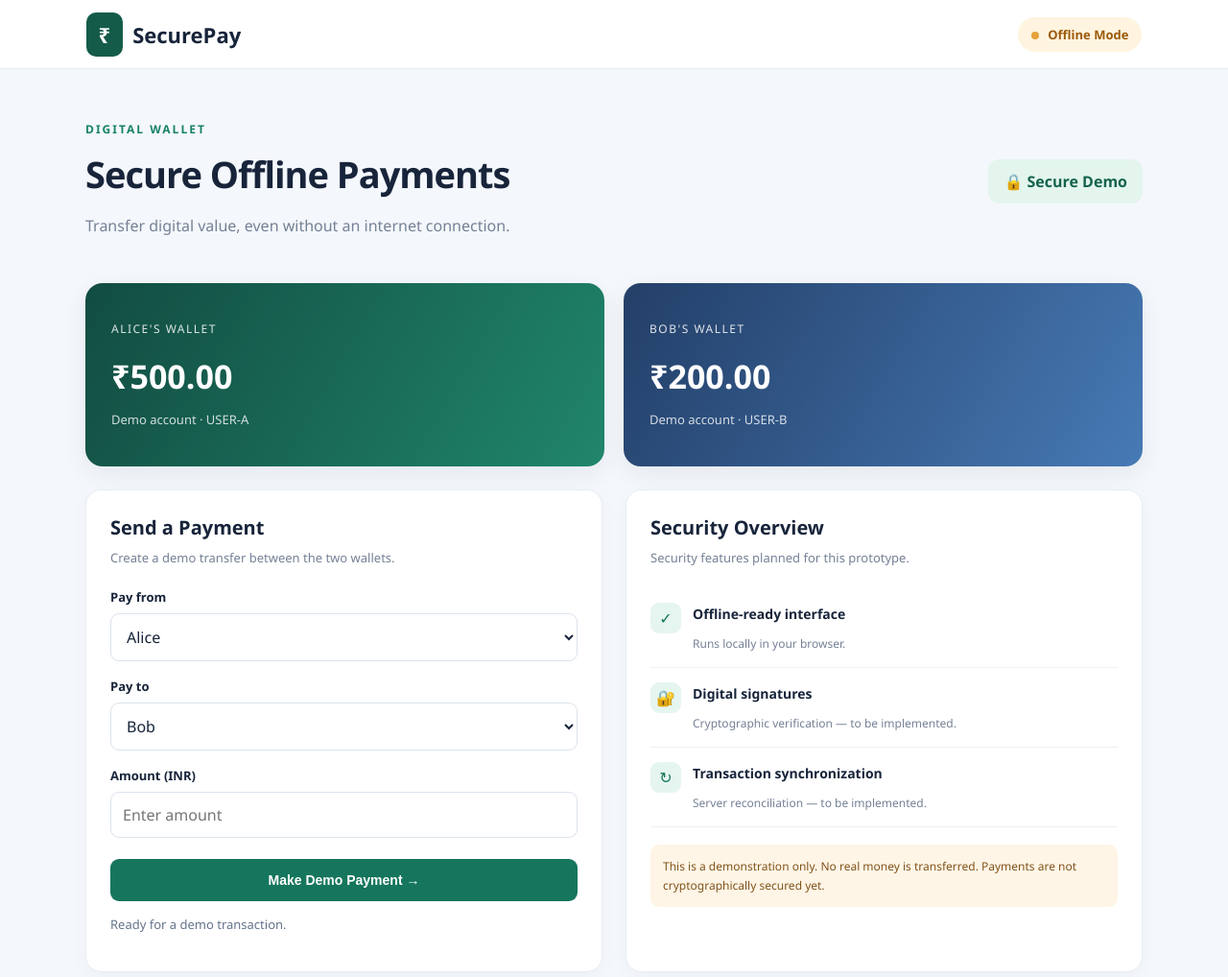
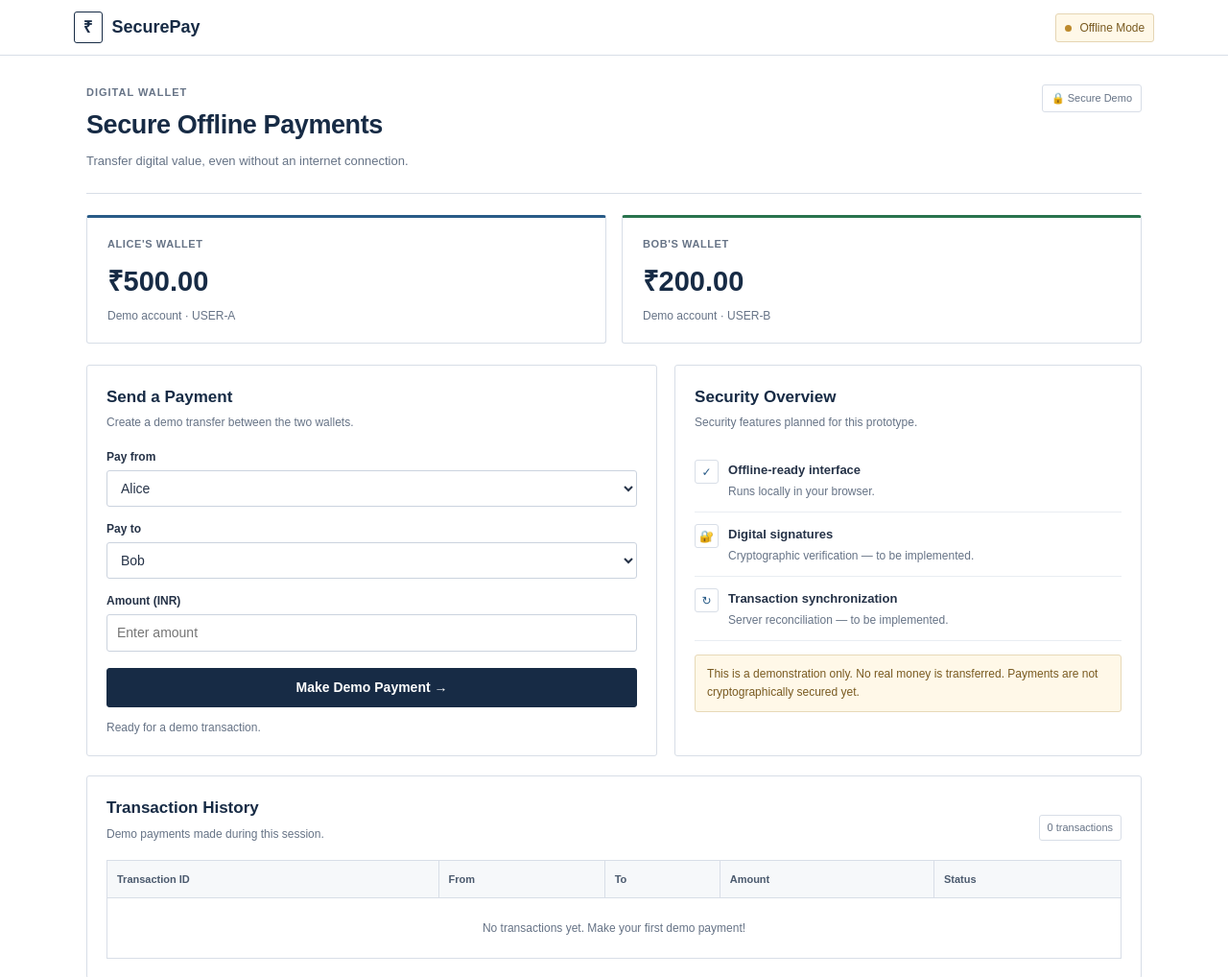
Before and after one commit to pratimasarayu21-coder/SecureOfflinePayment, a plain HTML site: page index.html in a window 1280 px wide. Shown: the top 1018 px of the page at 96% size. Drawn offline with Linux system fonts and the light colour scheme.

Commit message:
Add files via upload

```diff
--- a/style.css
+++ b/style.css
@@ -1,3 +1,18 @@
+
+/* SecurePay — student engineering project */
+
+:root {
+    --navy: #172b45;
+    --blue: #285b87;
+    --green: #28734d;
+    --text: #253247;
+    --muted: #667386;
+    --border: #d8dee7;
+    --background: #ffffff;
+    --subtle: #f6f8fa;
+    --warning-bg: #fff8e8;
+    --warning-text: #795a20;
+}
 
 * {
     box-sizing: border-box;
@@ -5,264 +20,292 @@
 
 body {
     margin: 0;
-    font-family: "Segoe UI", Arial, sans-serif;
-    background: #f4f7fb;
-    color: #17243a;
+    background: var(--background);
+    color: var(--text);
+    font-family: Arial, Helvetica, sans-serif;
+    font-size: 14px;
+    line-height: 1.5;
 }
 
 .topbar {
-    height: 72px;
-    padding: 0 7%;
+    min-height: 58px;
+    padding: 0 6%;
     display: flex;
     align-items: center;
     justify-content: space-between;
-    background: #ffffff;
-    border-bottom: 1px solid #e7edf5;
+    gap: 20px;
+    border-bottom: 1px solid var(--border);
+    background: #fff;
 }
 
 .brand {
     display: flex;
     align-items: center;
     gap: 10px;
-    font-size: 22px;
-    font-weight: 750;
+    color: var(--navy);
+    font-size: 18px;
+    font-weight: 700;
 }
 
 .brand-icon {
-    background: #145c49;
-    color: white;
-    border-radius: 10px;
-    padding: 8px 13px;
+    display: inline-block;
+    padding: 3px 9px;
+    border: 1px solid var(--navy);
+    border-radius: 3px;
+    color: var(--navy);
+    font-size: 17px;
 }
 
 .status {
-    color: #9b5a0b;
-    background: #fff4df;
-    padding: 9px 14px;
-    border-radius: 30px;
-    font-size: 13px;
-    font-weight: 600;
+    padding: 5px 9px;
+    border: 1px solid #e5d5b3;
+    border-radius: 3px;
+    color: var(--warning-text);
+    background: var(--warning-bg);
+    font-size: 12px;
 }
 
 .status-dot {
     display: inline-block;
-    width: 8px;
-    height: 8px;
-    background: #e5a13a;
+    width: 7px;
+    height: 7px;
+    margin-right: 5px;
     border-radius: 50%;
-    margin-right: 6px;
+    background: #bd8a2c;
 }
 
 .container {
-    max-width: 1150px;
+    width: min(1100px, 92%);
     margin: 0 auto;
-    padding: 42px 24px;
+    padding: 30px 0;
 }
 
 .welcome {
     display: flex;
+    align-items: flex-start;
     justify-content: space-between;
-    align-items: center;
     gap: 20px;
-    margin-bottom: 30px;
+    padding-bottom: 23px;
+    border-bottom: 1px solid var(--border);
 }
 
 .eyebrow {
-    color: #168267;
-    font-size: 12px;
-    font-weight: 800;
-    letter-spacing: 2px;
+    margin: 0 0 5px;
+    color: var(--muted);
+    font-size: 11px;
+    font-weight: 700;
+    letter-spacing: 1px;
 }
 
 h1 {
-    font-size: clamp(28px, 4vw, 38px);
-    margin: 8px 0;
-    letter-spacing: -1px;
+    margin: 0;
+    color: var(--navy);
+    font-size: 27px;
+    font-weight: 650;
+    letter-spacing: -0.4px;
 }
 
-.subtitle,
-.panel-description {
-    color: #758196;
-    line-height: 1.6;
+.subtitle {
+    margin: 8px 0 0;
+    color: var(--muted);
+    font-size: 13px;
 }
 
 .security-badge {
-    background: #e3f5ed;
-    color: #14634d;
-    padding: 12px 16px;
-    border-radius: 12px;
+    padding: 5px 9px;
+    border: 1px solid var(--border);
+    border-radius: 3px;
+    color: var(--muted);
+    font-size: 11px;
     white-space: nowrap;
-    font-weight: 600;
 }
 
 .wallet-grid {
     display: grid;
     grid-template-columns: repeat(2, minmax(0, 1fr));
-    gap: 20px;
-    margin-bottom: 24px;
+    gap: 16px;
+    margin: 22px 0;
 }
 
 .wallet-card {
-    padding: 27px;
-    border-radius: 18px;
-    color: white;
-    box-shadow: 0 8px 25px #18334b12;
+    padding: 19px 21px;
+    border: 1px solid var(--border);
+    border-top: 3px solid var(--blue);
+    border-radius: 3px;
+    background: #fff;
 }
 
-.alice {
-    background: linear-gradient(120deg, #124c42, #20866b);
-}
-
-.bob {
-    background: linear-gradient(120deg, #233f68, #477ab5);
+.wallet-card.bob {
+    border-top-color: var(--green);
 }
 
 .card-label {
-    font-size: 12px;
-    letter-spacing: 1.5px;
-    opacity: 0.85;
+    margin: 0;
+    color: var(--muted);
+    font-size: 11px;
+    font-weight: 700;
+    letter-spacing: 0.6px;
 }
 
 .wallet-card h2 {
-    font-size: 34px;
-    margin: 18px 0 10px;
+    margin: 10px 0 4px;
+    color: var(--navy);
+    font-size: 29px;
+    font-weight: 600;
+    font-variant-numeric: tabular-nums;
 }
 
 .card-note {
-    font-size: 13px;
-    opacity: 0.8;
+    margin: 0;
+    color: var(--muted);
+    font-size: 12px;
 }
 
 .content-grid {
     display: grid;
-    grid-template-columns: 1fr 1fr;
-    gap: 24px;
-    margin-bottom: 24px;
+    grid-template-columns: minmax(0, 1.1fr) minmax(0, 0.9fr);
+    gap: 18px;
+    margin-bottom: 20px;
 }
 
 .panel {
-    background: #ffffff;
-    border: 1px solid #e8edf4;
-    border-radius: 16px;
-    padding: 25px;
-    box-shadow: 0 5px 20px #18334b08;
     min-width: 0;
+    padding: 20px;
+    border: 1px solid var(--border);
+    border-radius: 3px;
+    background: #fff;
 }
 
 .panel h2 {
     margin: 0;
-    font-size: 20px;
+    color: var(--navy);
+    font-size: 17px;
+    font-weight: 650;
 }
 
 .panel-description {
-    font-size: 13px;
-    margin: 8px 0 22px;
+    margin: 5px 0 18px;
+    color: var(--muted);
+    font-size: 12px;
 }
 
 label {
     display: block;
-    margin: 17px 0 8px;
-    font-size: 13px;
-    font-weight: 650;
+    margin: 14px 0 5px;
+    color: var(--text);
+    font-size: 12px;
+    font-weight: 600;
 }
 
 input,
 select {
+    display: block;
     width: 100%;
-    padding: 12px;
-    border: 1px solid #dce3ec;
-    border-radius: 9px;
-    background: #ffffff;
-    color: #17243a;
+    min-height: 38px;
+    padding: 8px 10px;
+    border: 1px solid #cbd3de;
+    border-radius: 3px;
+    background: #fff;
+    color: var(--text);
     font: inherit;
 }
 
 input:focus,
 select:focus {
-    outline: 2px solid #9bdac9;
-    border-color: #168267;
+    outline: 2px solid #c4d8ea;
+    outline-offset: 1px;
+    border-color: var(--blue);
 }
 
 button {
     width: 100%;
-    margin-top: 22px;
-    padding: 14px;
-    border: none;
-    border-radius: 9px;
-    background: #16765d;
-    color: white;
-    font-size: 14px;
-    font-weight: 700;
+    min-height: 39px;
+    margin-top: 17px;
+    padding: 9px 13px;
+    border: 1px solid var(--navy);
+    border-radius: 3px;
+    background: var(--navy);
+    color: #fff;
+    font: inherit;
+    font-weight: 600;
     cursor: pointer;
 }
 
 button:hover {
-    background: #105c48;
+    background: #243f60;
+}
+
+button:focus-visible {
+    outline: 2px solid var(--blue);
+    outline-offset: 2px;
 }
 
 .message {
-    color: #64748b;
-    font-size: 13px;
-    line-height: 1.5;
-    margin-top: 15px;
+    margin: 12px 0 0;
+    color: var(--muted);
+    font-size: 12px;
 }
 
 .feature {
     display: flex;
     align-items: flex-start;
-    gap: 12px;
-    padding: 15px 0;
-    border-bottom: 1px solid #edf1f5;
+    gap: 10px;
+    padding: 12px 0;
+    border-bottom: 1px solid #e9edf2;
 }
 
 .feature-icon {
-    background: #e5f5ef;
-    color: #16765d;
-    width: 32px;
-    height: 32px;
-    border-radius: 9px;
-    display: grid;
+    display: inline-grid;
+    width: 25px;
+    height: 25px;
+    flex: 0 0 25px;
     place-items: center;
-    flex-shrink: 0;
+    border: 1px solid var(--border);
+    border-radius: 3px;
+    color: var(--blue);
+    font-size: 12px;
 }
 
 .feature strong {
-    font-size: 14px;
+    color: var(--text);
+    font-size: 13px;
+    font-weight: 600;
 }
 
 .feature p {
+    margin: 3px 0 0;
+    color: var(--muted);
     font-size: 12px;
-    color: #758196;
-    margin-bottom: 0;
-    line-height: 1.5;
 }
 
 .notice {
-    margin-top: 18px;
-    padding: 13px;
-    border-radius: 9px;
-    background: #fff5e6;
-    color: #80531a;
+    margin-top: 14px;
+    padding: 10px 12px;
+    border: 1px solid #e7d9b8;
+    border-radius: 3px;
+    background: var(--warning-bg);
+    color: var(--warning-text);
     font-size: 12px;
     line-height: 1.6;
 }
 
 .history-panel {
-    margin-bottom: 25px;
+    margin-bottom: 18px;
 }
 
 .history-heading {
     display: flex;
+    align-items: center;
     justify-content: space-between;
-    align-items: center;
     gap: 12px;
 }
 
 .count {
-    background: #edf3f8;
-    padding: 8px 12px;
-    border-radius: 8px;
-    font-size: 12px;
+    padding: 4px 8px;
+    border: 1px solid var(--border);
+    border-radius: 3px;
+    color: var(--muted);
+    font-size: 11px;
     white-space: nowrap;
 }
 
@@ -275,47 +318,60 @@ table {
     width: 100%;
     border-collapse: collapse;
     text-align: left;
-    font-size: 13px;
+    font-size: 12px;
+}
+
+thead {
+    background: var(--subtle);
 }
 
 th,
 td {
-    padding: 15px 12px;
-    border-bottom: 1px solid #edf1f5;
-    white-space: nowrap;
+    padding: 11px 10px;
+    border: 1px solid var(--border);
+    text-align: left;
 }
 
 th {
-    color: #758196;
+    color: #4b5a6e;
     font-size: 11px;
-    letter-spacing: 0.7px;
+    font-weight: 700;
+}
+
+td {
+    color: var(--text);
 }
 
 .empty {
+    padding: 22px 10px;
+    color: var(--muted);
     text-align: center;
-    color: #758196;
-    padding: 30px 10px;
 }
 
 footer {
+    padding: 12px 0;
+    border-top: 1px solid var(--border);
+    color: var(--muted);
+    font-size: 11px;
     text-align: center;
-    color: #8995a7;
-    font-size: 12px;
-    padding: 10px;
 }
 
-@media (max-width: 700px) {
+@media (max-width: 720px) {
     .topbar {
-        padding: 0 18px;
+        padding: 12px 4%;
     }
 
     .container {
-        padding: 28px 16px;
+        width: 92%;
+        padding-top: 22px;
     }
 
     .welcome {
-        align-items: flex-start;
         flex-direction: column;
+    }
+
+    h1 {
+        font-size: 23px;
     }
 
     .wallet-grid,
@@ -324,10 +380,15 @@ footer {
     }
 
     .wallet-card h2 {
-        font-size: 30px;
+        font-size: 26px;
     }
 
     .panel {
-        padding: 19px;
+        padding: 16px;
+    }
+
+    .history-heading {
+        align-items: flex-start;
+        flex-direction: column;
     }
 }
```
